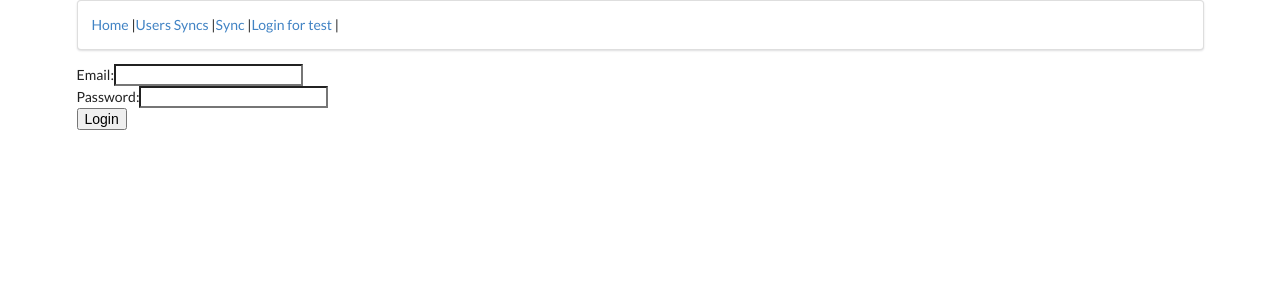
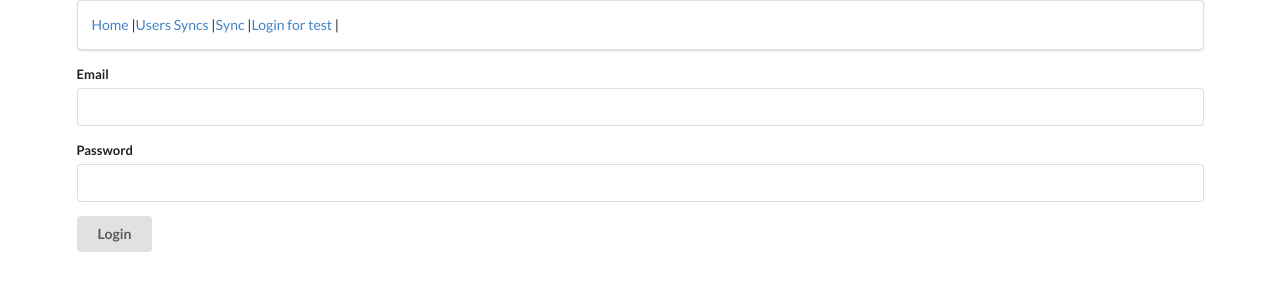
Before and after one commit to ang-lam/sync_me, a React (Create React App) app: page / in a window 1280 px wide. Shown: the top 300 px of the page. Built offline with nearby package versions, Linux system fonts and the light colour scheme; no server answers.

Commit message:
formatted login form with css

```diff
--- a/src/components/LoginPage.js
+++ b/src/components/LoginPage.js
@@ -35,22 +35,26 @@ class LoginPage extends Component {
 
         return (
             <div>
-                <form onSubmit={this.handleSubmit}>
-                <label>Email:</label>
+                <form onSubmit={this.handleSubmit} className="ui form">
+                    <div className="field">
+                        <label>Email</label>
                         <input
                             onChange={this.handleFormChange}
                             type="text"
                             name="email"
                             value={this.state.email}
-                    /> <br />
-                    <label>Password:</label>
+                        />
+                    </div>
+                    <div className="field">
+                        <label>Password</label>
                         <input
                             onChange={this.handleFormChange}
                             type="password"
                             name="password"
                             value={this.state.password}
-                    /> <br />
-                    <button type="submit">Login</button>
+                        />
+                    </div>
+                    <button className="ui button" type="submit">Login</button>
                 </form>
             </div>
         )
```
Lines whose indentation alone changed are shown as unchanged.
